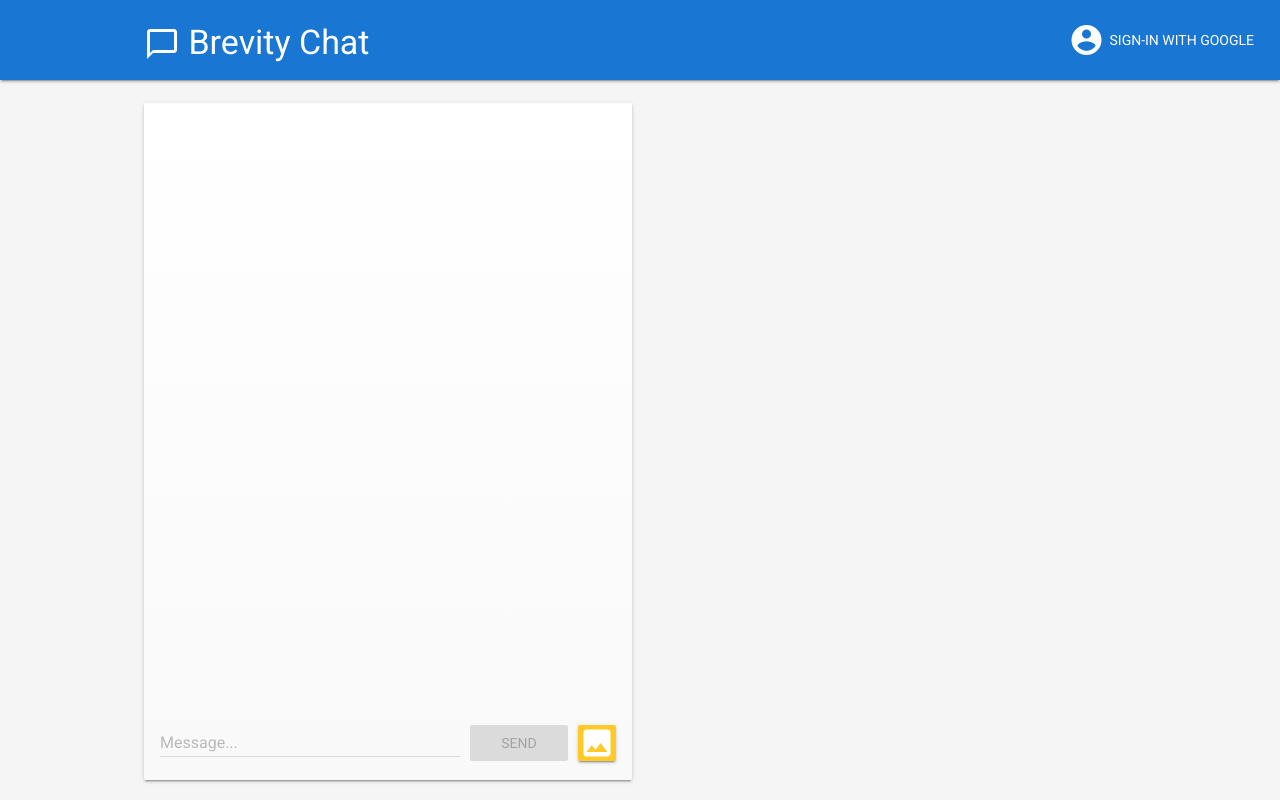
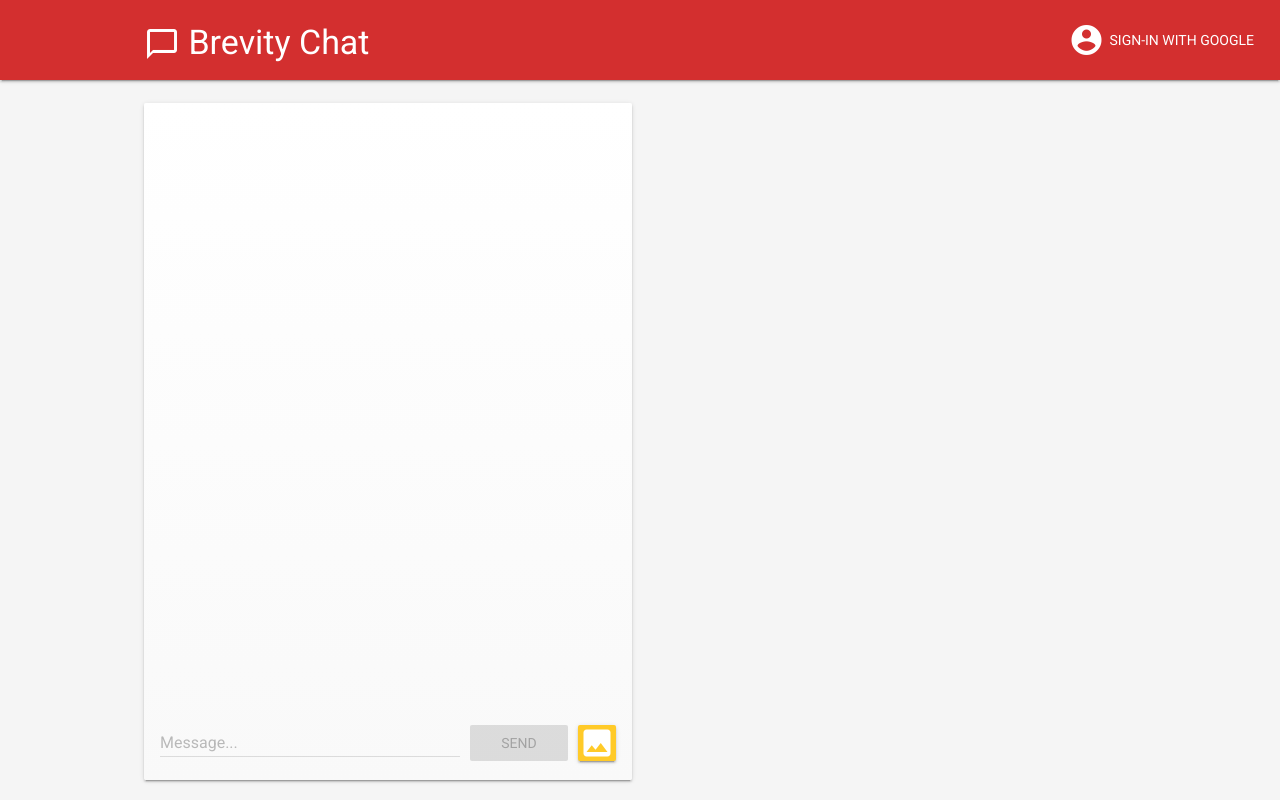
Before and after one commit to rperez2021/brevity_chat, a website built with webpack: page public/index.html in a window 1280 px wide. Built offline with nearby package versions, Linux system fonts and the light colour scheme; some packages are replaced by stand-ins of ours; no server answers.

Commit message:
Github Action Fix Number3

```diff
--- a/public/index.html
+++ b/public/index.html
@@ -58,7 +58,7 @@
 <div class="demo-layout mdl-layout mdl-js-layout mdl-layout--fixed-header">
 
   <!-- Header section containing logo -->
-  <header class="mdl-layout__header mdl-color-text--white mdl-color--blue-700">
+  <header class="mdl-layout__header mdl-color-text--white mdl-color--red-700">
     <div class="mdl-cell mdl-cell--12-col mdl-cell--12-col-tablet mdl-grid">
       <div class="mdl-layout__header-row mdl-cell mdl-cell--12-col mdl-cell--12-col-tablet mdl-cell--12-col-desktop">
         <h3><i class="material-icons">chat_bubble_outline</i> Brevity Chat</h3>
```
Also changed, not shown: .github/workflows/firebase-hosting-merge.yml (deleted), .github/workflows/firebase-hosting-pull-request.yml (deleted).
